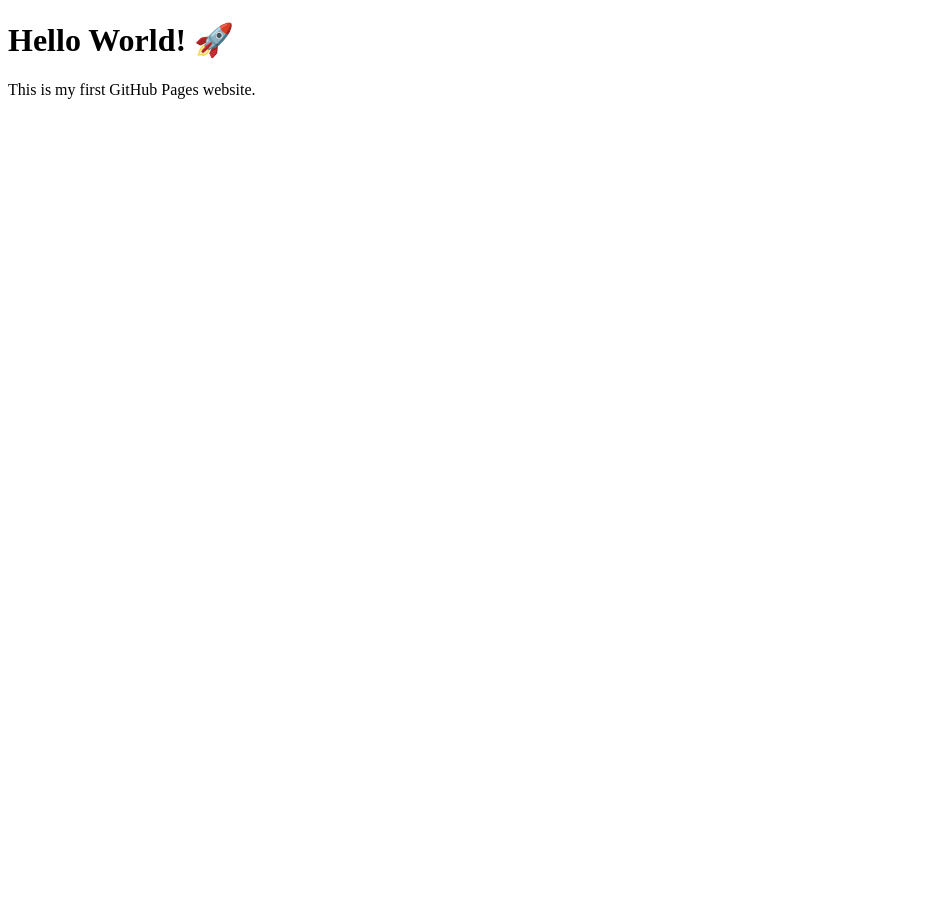
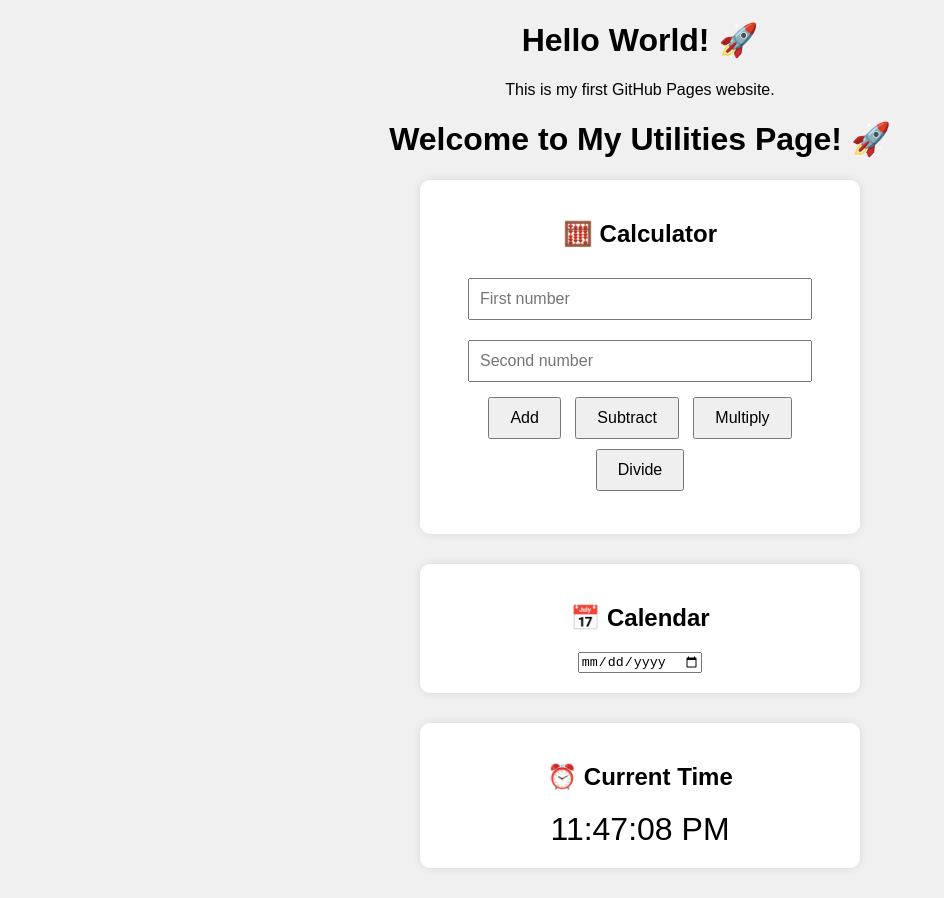
Before and after one commit to shadowblazer67/shadow., a plain HTML site: page index.html in a window 1280 px wide. Shown: the whole page, without its empty margins (0-944 px from the left). Before the commit the page ends 800 px from the top, so only its background shows below. Drawn offline with Linux system fonts and the light colour scheme.

Commit message:
Update index.html

```diff
--- a/index.html
+++ b/index.html
@@ -8,3 +8,123 @@
   <p>This is my first GitHub Pages website.</p>
 </body>
 </html>
+
+<!DOCTYPE html>
+<html lang="en">
+<head>
+  <meta charset="UTF-8">
+  <meta name="viewport" content="width=device-width, initial-scale=1">
+  <title>My Utility Website</title>
+  <style>
+    body {
+      font-family: Arial, sans-serif;
+      text-align: center;
+      margin: 20px;
+      background: #f0f0f0;
+    }
+    .container {
+      background: white;
+      padding: 20px;
+      border-radius: 10px;
+      box-shadow: 0 0 10px rgba(0,0,0,0.1);
+      margin-bottom: 30px;
+      max-width: 400px;
+      margin-left: auto;
+      margin-right: auto;
+    }
+    input[type="text"], input[type="number"] {
+      width: 80%;
+      padding: 10px;
+      margin: 10px 0;
+      font-size: 16px;
+    }
+    button {
+      padding: 10px 20px;
+      margin: 5px;
+      font-size: 16px;
+      cursor: pointer;
+    }
+    #clock {
+      font-size: 2em;
+      margin-top: 10px;
+    }
+  </style>
+</head>
+<body>
+
+  <h1>Welcome to My Utilities Page! 🚀</h1>
+
+  <div class="container">
+    <h2>🧮 Calculator</h2>
+    <input type="number" id="num1" placeholder="First number">
+    <input type="number" id="num2" placeholder="Second number">
+    <br>
+    <button onclick="calculate('add')">Add</button>
+    <button onclick="calculate('subtract')">Subtract</button>
+    <button onclick="calculate('multiply')">Multiply</button>
+    <button onclick="calculate('divide')">Divide</button>
+    <h3 id="calcResult"></h3>
+  </div>
+
+  <div class="container">
+    <h2>📅 Calendar</h2>
+    <input type="date" id="calendar">
+  </div>
+
+  <div class="container">
+    <h2>⏰ Current Time</h2>
+    <div id="clock"></div>
+  </div>
+
+<script>
+  // Calculator
+  function calculate(operation) {
+    const num1 = parseFloat(document.getElementById('num1').value);
+    const num2 = parseFloat(document.getElementById('num2').value);
+    let result = '';
+
+    if (isNaN(num1) || isNaN(num2)) {
+      result = 'Please enter two numbers!';
+    } else {
+      switch(operation) {
+        case 'add':
+          result = num1 + num2;
+          break;
+        case 'subtract':
+          result = num1 - num2;
+          break;
+        case 'multiply':
+          result = num1 * num2;
+          break;
+        case 'divide':
+          result = num2 !== 0 ? num1 / num2 : 'Cannot divide by zero!';
+          break;
+      }
+    }
+
+    document.getElementById('calcResult').innerText = 'Result: ' + result;
+  }
+
+  // Live Clock
+  function updateClock() {
+    const now = new Date();
+    let hours = now.getHours();
+    let minutes = now.getMinutes();
+    let seconds = now.getSeconds();
+    let ampm = hours >= 12 ? 'PM' : 'AM';
+
+    hours = hours % 12;
+    hours = hours ? hours : 12; // 0 becomes 12
+    minutes = minutes < 10 ? '0'+minutes : minutes;
+    seconds = seconds < 10 ? '0'+seconds : seconds;
+
+    const timeString = hours + ':' + minutes + ':' + seconds + ' ' + ampm;
+    document.getElementById('clock').innerText = timeString;
+  }
+
+  setInterval(updateClock, 1000);
+  updateClock(); // Run immediately
+</script>
+
+</body>
+</html>
```
